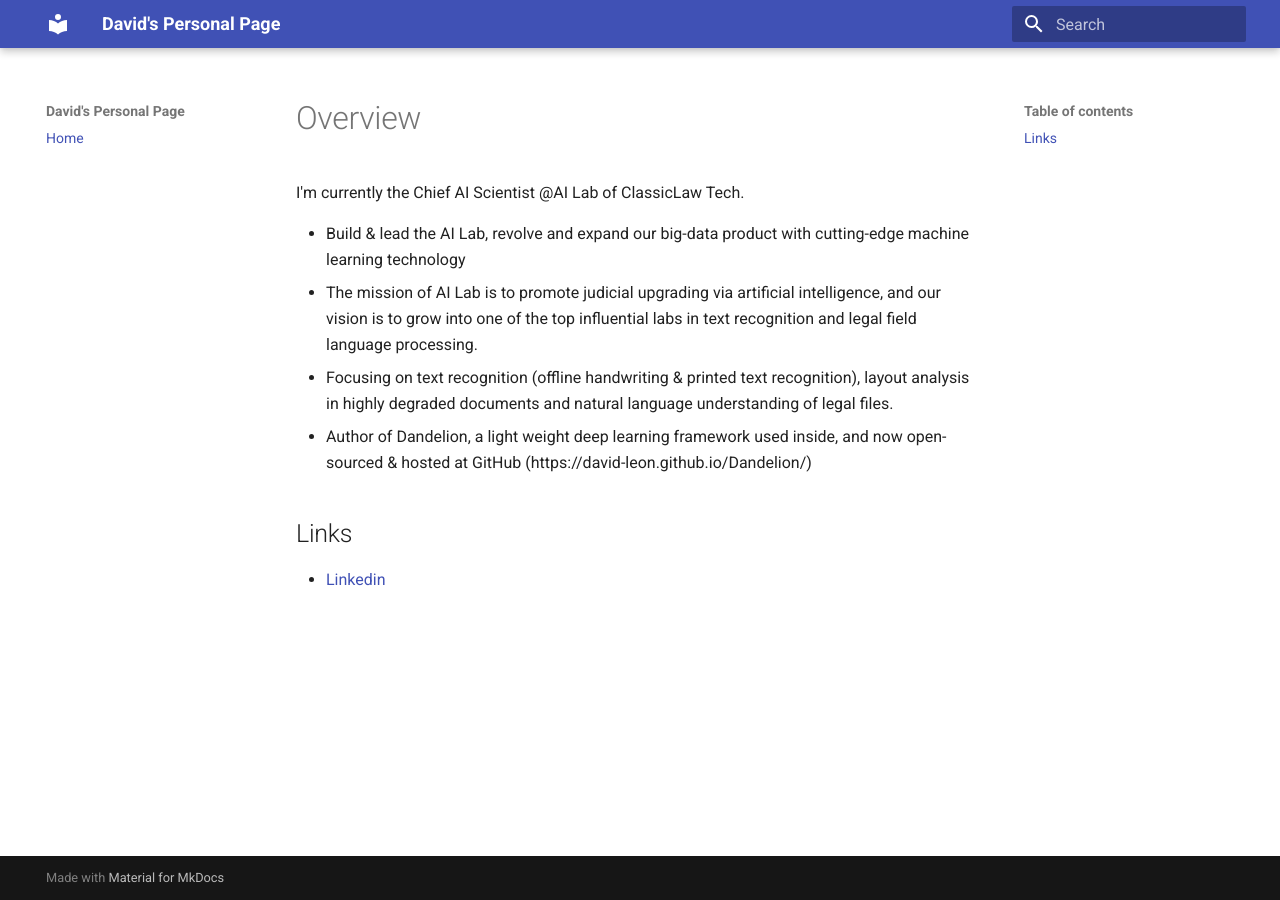
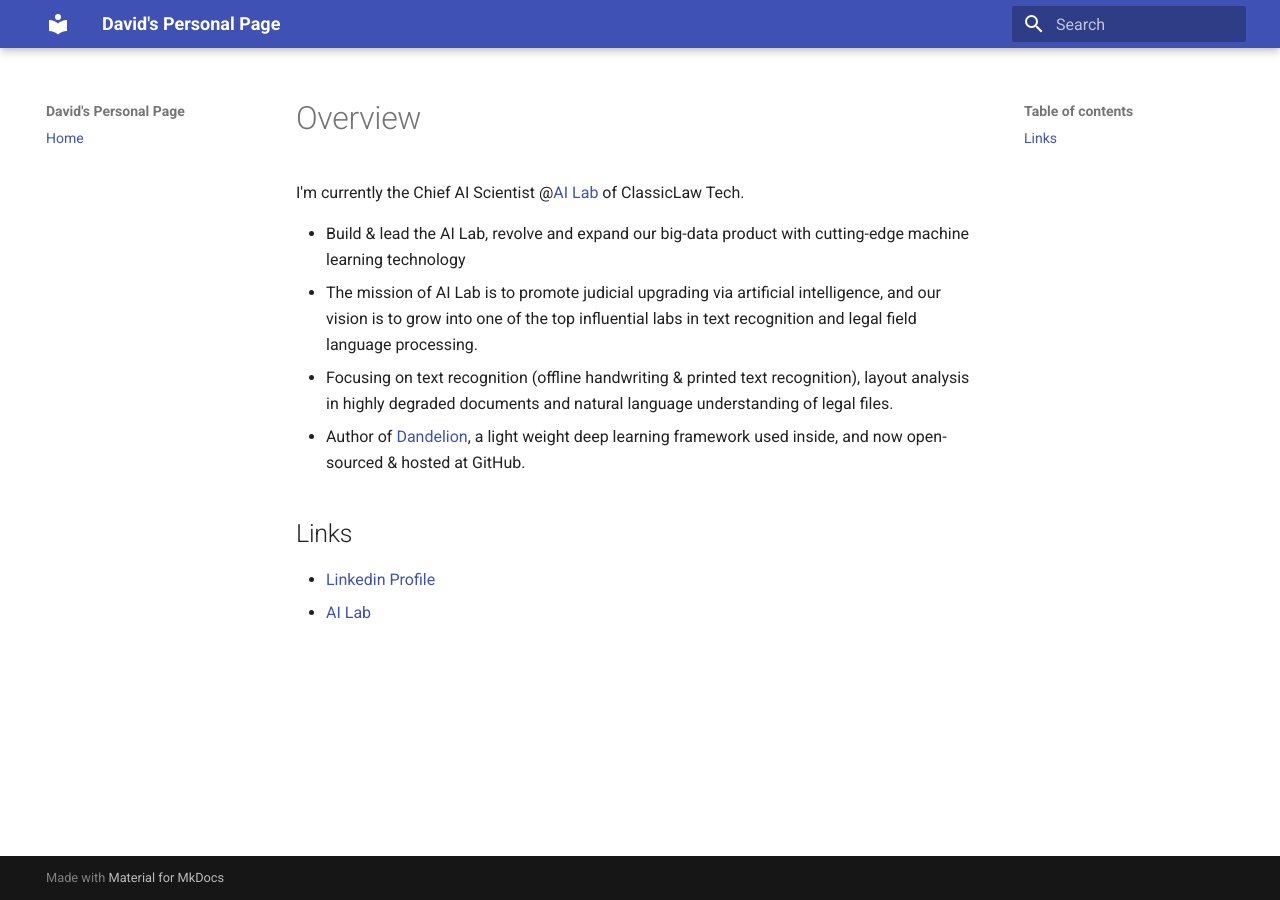
Before and after one commit to david-leon/david-leon.github.io, an MkDocs documentation site: the page built from docs/index.md, in a window 1280 px wide. Built offline with MkDocs 1.6.1 and Material for MkDocs 9.7.7, drawn with Linux system fonts in a browser that asks for light colours; old or Windows-style settings are respelled for this version of MkDocs.

Commit message:
update urls

```diff
--- a/docs/index.md
+++ b/docs/index.md
@@ -1,10 +1,11 @@
 # Overview
-I'm currently the Chief AI Scientist @AI Lab of ClassicLaw Tech.
+I'm currently the Chief AI Scientist @[AI Lab](https://david-leon.github.io/ailab/) of ClassicLaw Tech.
 
 * Build & lead the AI Lab, revolve and expand our big-data product with cutting-edge machine learning technology
 * The mission of AI Lab is to promote judicial upgrading via artificial intelligence, and our vision is to grow into one of the top influential labs in text recognition and legal field language processing.
 * Focusing on text recognition (offline handwriting & printed text recognition), layout analysis in highly degraded documents and natural language understanding of legal files.
-* Author of Dandelion, a light weight deep learning framework used inside, and now open-sourced & hosted at GitHub (https://david-leon.github.io/Dandelion/)
+* Author of [Dandelion](https://david-leon.github.io/Dandelion/), a light weight deep learning framework used inside, and now open-sourced & hosted at GitHub.
 
 ## Links
- * [Linkedin](https://www.linkedin.com/in/daweileng/)
+ * [Linkedin Profile](https://www.linkedin.com/in/daweileng/)
+ * [AI Lab](https://david-leon.github.io/ailab/)
```
Also changed, not shown: index.html (+4 -3 lines), 2 other files.
